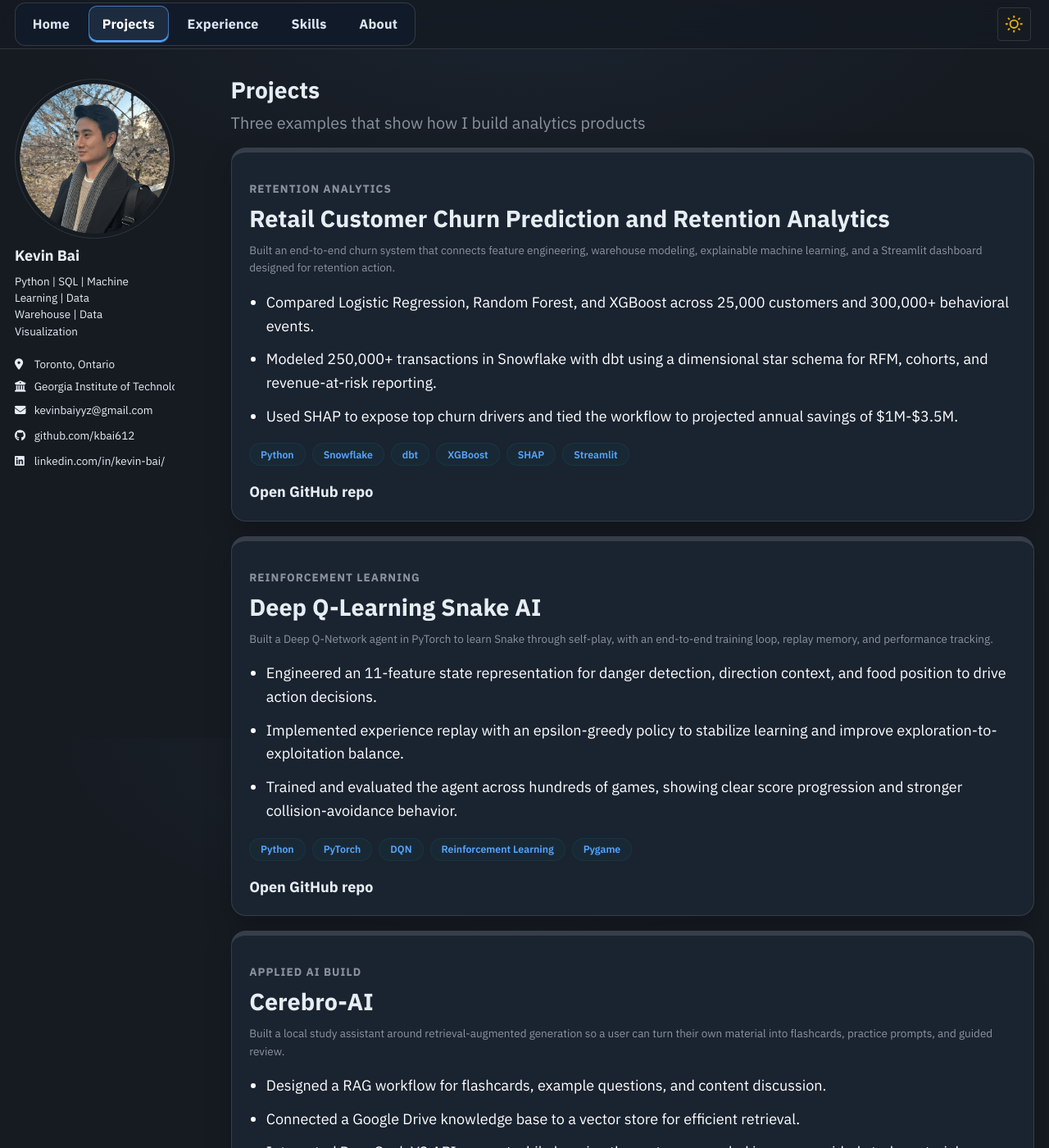
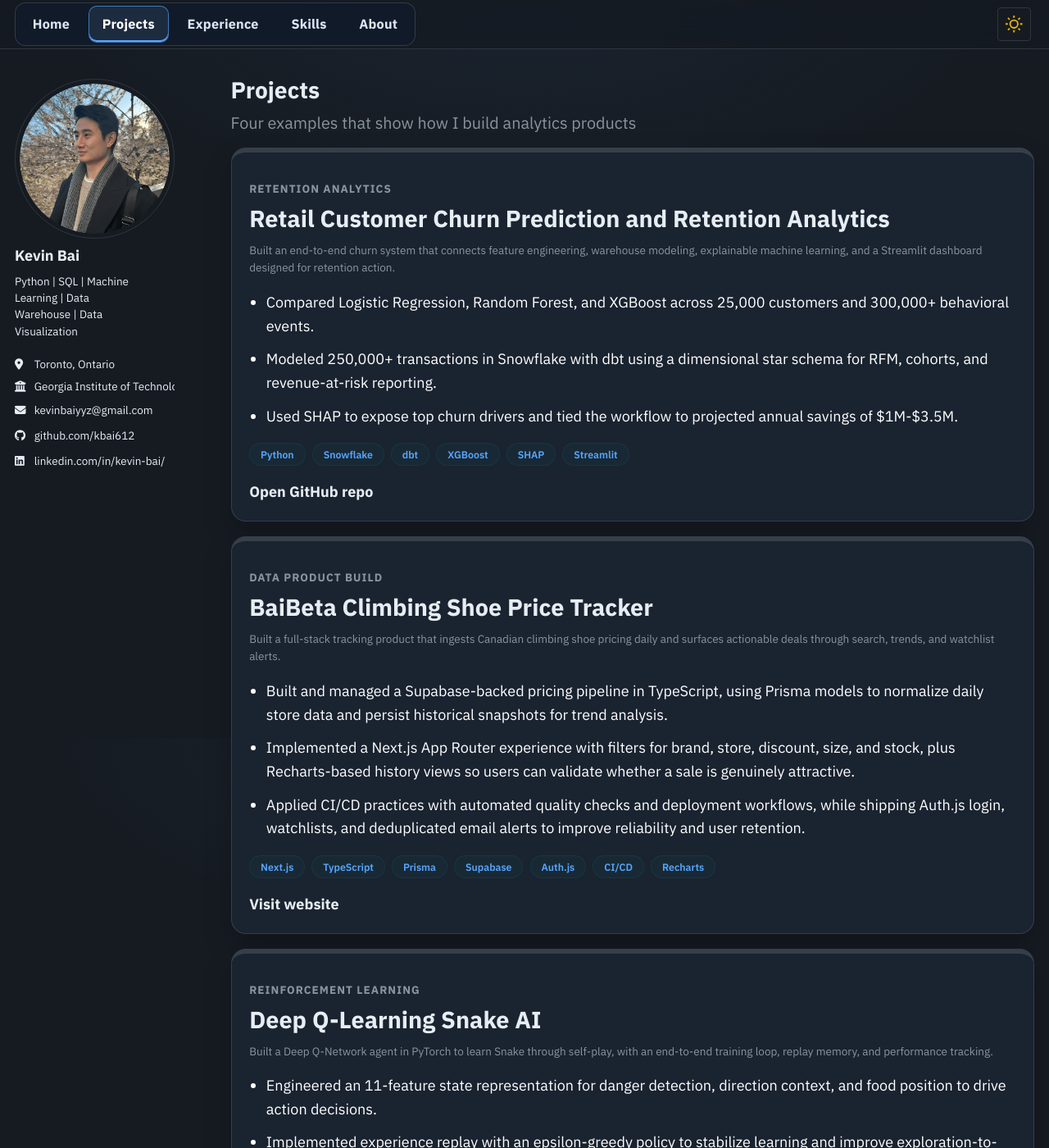
Before and after one commit to kbai612/WEBSITE, a Jekyll site: the page built from _pages/projects.md, in a window 1280 px wide and 1400 px high. Shown: the whole window at 82% size. Built offline with Jekyll 4.4.1, drawn with Linux system fonts in a browser that asks for light colours.

Commit message:
Add BaiBeta climbing tracker card

```diff
--- a/_pages/projects.md
+++ b/_pages/projects.md
@@ -8,7 +8,7 @@ page_class: "archive--projects-cards"
 
 <section class="home-section projects-section">
   <div class="home-section__header">
-    <h2>Three examples that show how I build analytics products</h2>
+    <h2>Four examples that show how I build analytics products</h2>
   </div>
 
   <div class="featured-work__grid projects-card-grid">
@@ -33,6 +33,31 @@ page_class: "archive--projects-cards"
           <span class="home-chip">Streamlit</span>
         </div>
         <a href="https://github.com/kbai612/Customer_Churn_Project" class="featured-card__link" target="_blank" rel="noopener">Open GitHub repo</a>
+      </div>
+    </article>
+
+    <article class="featured-card project-card project-card--mint">
+      <p class="featured-card__kicker">Data product build</p>
+      <h3>BaiBeta Climbing Shoe Price Tracker</h3>
+      <p>Built a full-stack tracking product that ingests Canadian climbing shoe pricing daily and surfaces actionable deals through search, trends, and watchlist alerts.</p>
+
+      <ul class="project-card__list">
+        <li>Built and managed a Supabase-backed pricing pipeline in TypeScript, using Prisma models to normalize daily store data and persist historical snapshots for trend analysis.</li>
+        <li>Implemented a Next.js App Router experience with filters for brand, store, discount, size, and stock, plus Recharts-based history views so users can validate whether a sale is genuinely attractive.</li>
+        <li>Applied CI/CD practices with automated quality checks and deployment workflows, while shipping Auth.js login, watchlists, and deduplicated email alerts to improve reliability and user retention.</li>
+      </ul>
+
+      <div class="project-card__footer">
+        <div class="home-chip-row">
+          <span class="home-chip">Next.js</span>
+          <span class="home-chip">TypeScript</span>
+          <span class="home-chip">Prisma</span>
+          <span class="home-chip">Supabase</span>
+          <span class="home-chip">Auth.js</span>
+          <span class="home-chip">CI/CD</span>
+          <span class="home-chip">Recharts</span>
+        </div>
+        <a href="https://baibeta.com" class="featured-card__link" target="_blank" rel="noopener">Visit website</a>
       </div>
     </article>
 
```
